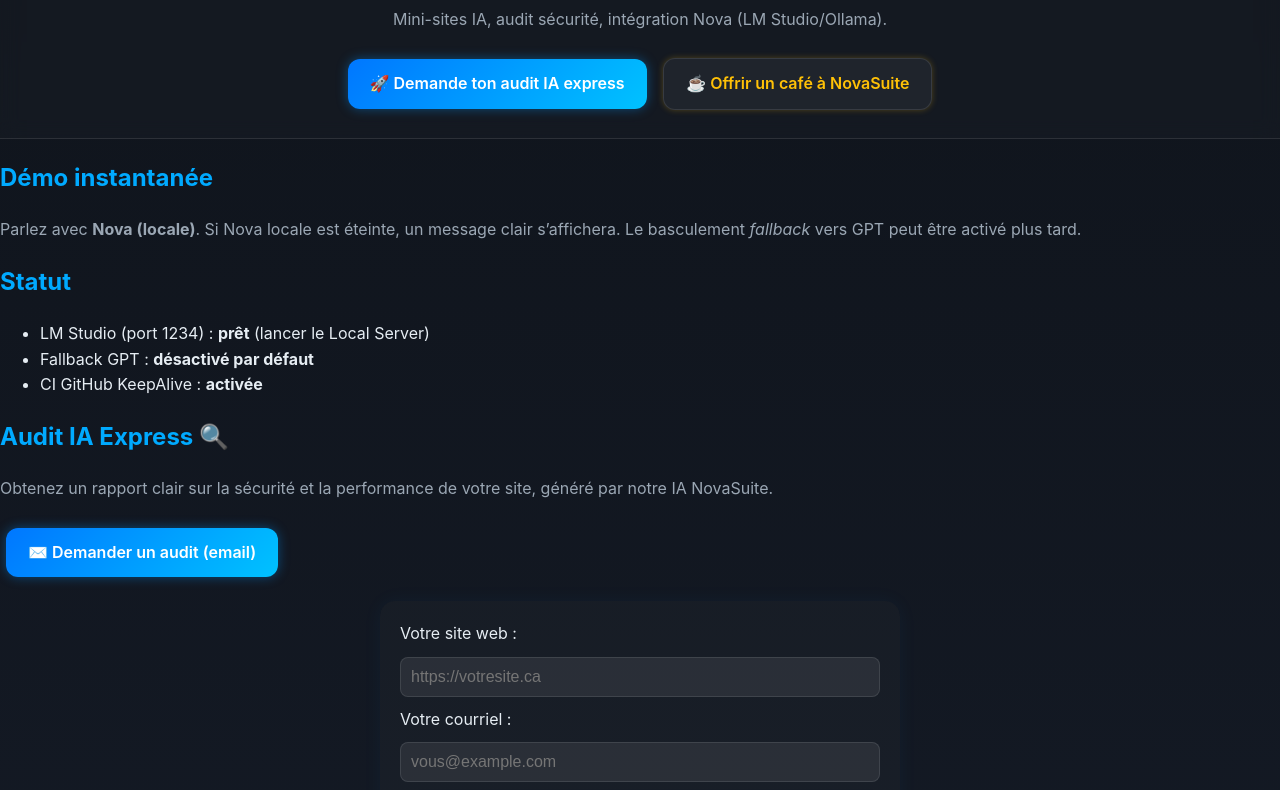
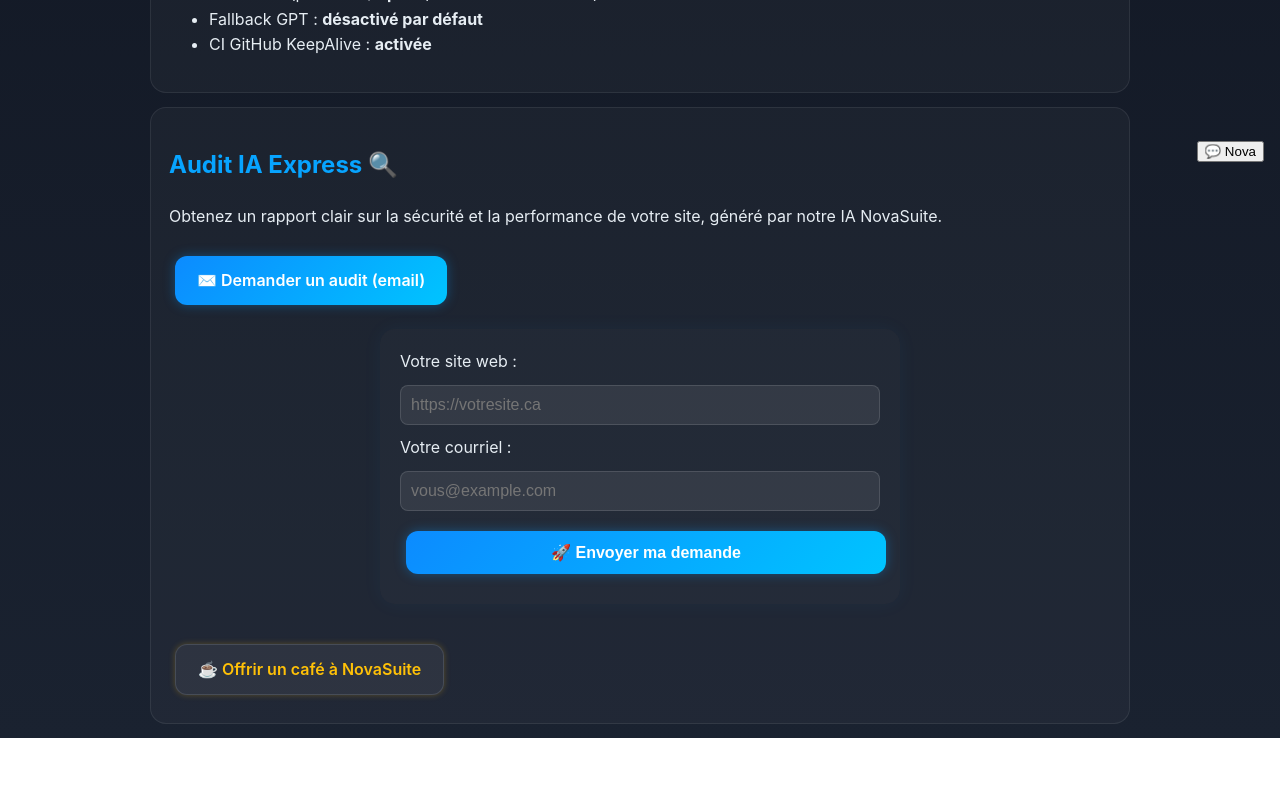
Before and after one commit to yarrowmartin3-prog/portfolio--securite-express, a plain HTML site: page index.html in a window 1280 px wide. Shown: the part 622-1412 px from the top of the page. After the commit the page ends 1360 px from the top, so only its background shows below. Drawn offline with Linux system fonts and the light colour scheme.

Commit message:
Update style.css

```diff
--- a/assets/style.css
+++ b/assets/style.css
@@ -1,149 +1,71 @@
-/* === Thème global NovaSuite === */
-:root {
-  --nova-bg-start: #0d1117;
-  --nova-bg-end: #141a25;
-  --nova-accent: #00aaff;
-  --nova-accent-2: #7df9ff;
-  --nova-text: #e6edf3;
-  --nova-text-dim: #9ba7b4;
-  --nova-btn-gradient: linear-gradient(135deg, #0077ff, #00c2ff);
-  --nova-btn-hover: linear-gradient(135deg, #00c2ff, #0077ff);
+/* === Thème global NovaSuite (clair-sombre doux) === */
+:root{
+  --nova-bg-start:#0f1420;
+  --nova-bg-end:#1a2230;
+  --nova-accent:#07a4ff;
+  --nova-accent-2:#86f0ff;
+  --nova-text:#e6edf3;
+  --nova-text-dim:#9fb0c2;
+  --btn-grad:linear-gradient(135deg,#0c8bff,#00c4ff);
+  --btn-grad-hover:linear-gradient(135deg,#00c4ff,#0c8bff);
 }
 
-/* Arrière-plan global */
-body {
-  background: linear-gradient(180deg, var(--nova-bg-start), var(--nova-bg-end));
-  color: var(--nova-text);
-  font-family: "Inter", "Roboto", sans-serif;
-  margin: 0;
-  padding: 0;
-  line-height: 1.6;
-  overflow-x: hidden;
+html,body{margin:0;padding:0}
+body{
+  background:linear-gradient(180deg,var(--nova-bg-start),var(--nova-bg-end));
+  color:var(--nova-text);
+  font-family:Inter,Roboto,system-ui,-apple-system,Segoe UI,Arial,sans-serif;
+  line-height:1.6;
+  overflow-x:hidden;
 }
 
-/* En-tête et pied de page */
-header, footer {
-  background: rgba(255, 255, 255, 0.02);
-  border-top: 1px solid rgba(255, 255, 255, 0.1);
-  border-bottom: 1px solid rgba(255, 255, 255, 0.1);
-  text-align: center;
-  padding: 18px 0;
-  backdrop-filter: blur(10px);
-}
+.wrap{max-width:980px;margin:0 auto;padding:0 16px}
+.card{background:rgba(255,255,255,.03);border:1px solid rgba(255,255,255,.08);
+  border-radius:16px;padding:18px;margin:14px 0}
+header{background:rgba(255,255,255,.02);border-bottom:1px solid rgba(255,255,255,.1);padding:18px 0;text-align:center;backdrop-filter:blur(10px)}
+header h1{color:var(--nova-accent-2);margin:6px 0 0;font-size:1.9em}
+.lead{color:var(--nova-text-dim)}
+.brand{display:flex;align-items:center;gap:10px;text-decoration:none;color:var(--nova-text)}
+.logo{width:36px;height:36px;border-radius:50%;object-fit:contain}
+.badge{display:inline-block;margin-top:6px;padding:4px 10px;border-radius:999px;background:rgba(255,255,255,.06);border:1px solid rgba(255,255,255,.1);font-size:.85em;color:var(--nova-text-dim)}
 
-header h1 {
-  color: var(--nova-accent-2);
-  font-size: 1.9em;
-  letter-spacing: 1px;
-  margin: 0;
-}
-
-/* Liens généraux */
-a {
-  color: var(--nova-accent);
-  text-decoration: none;
-  transition: all 0.2s ease;
-}
-
-a:hover {
-  color: var(--nova-accent-2);
-  text-shadow: 0 0 8px rgba(0, 194, 255, 0.5);
-}
+.cta-row{display:flex;gap:10px;justify-content:center;flex-wrap:wrap;margin-top:14px}
 
 /* Boutons */
-.btn-primary,
-.btn-secondary {
-  display: inline-block;
-  padding: 12px 22px;
-  border-radius: 12px;
-  text-decoration: none;
-  font-weight: 600;
-  transition: all 0.25s ease-in-out;
-  text-align: center;
-  margin: 10px 6px;
-  cursor: pointer;
+.btn-primary,.btn-secondary{
+  display:inline-block;padding:12px 22px;border-radius:12px;text-decoration:none;
+  font-weight:600;transition:all .25s ease;text-align:center;margin:10px 6px;cursor:pointer
 }
+.btn-primary{background:var(--btn-grad);color:#fff;border:none;box-shadow:0 0 12px rgba(12,155,255,.35)}
+.btn-primary:hover{background:var(--btn-grad-hover);box-shadow:0 0 18px rgba(0,196,255,.55);transform:translateY(-2px)}
+.btn-secondary{background:rgba(255,255,255,.06);color:#ffc107;border:1px solid rgba(255,255,255,.12);box-shadow:0 0 6px rgba(255,193,7,.25)}
+.btn-secondary:hover{background:rgba(255,255,255,.1);color:#ffe58f;transform:translateY(-2px)}
 
-/* Bouton principal (bleu lumineux) */
-.btn-primary {
-  background: var(--nova-btn-gradient);
-  color: white;
-  border: none;
-  box-shadow: 0 0 12px rgba(0, 150, 255, 0.4);
+.audit-form{display:flex;flex-direction:column;gap:10px;background:rgba(255,255,255,.02);
+  padding:20px;border-radius:15px;box-shadow:0 0 20px rgba(0,150,255,.05);max-width:480px;margin:30px auto}
+.audit-form input,.audit-form button{width:100%;box-sizing:border-box;font-size:1em}
+input[type="url"],input[type="email"]{
+  background:rgba(255,255,255,.08);color:var(--nova-text);border:1px solid rgba(255,255,255,.12);
+  border-radius:8px;padding:10px}
+input:focus{outline:none;border-color:var(--nova-accent);box-shadow:0 0 6px rgba(7,164,255,.5)}
+h2,h3{color:var(--nova-accent)}
+
+/* Chat Nova */
+#nova-fab{position:fixed;right:16px;bottom:16px;z-index:2147483647}
+#nova-box{position:fixed;right:16px;bottom:76px;width:min(420px,92vw);height:min(70vh,560px);
+  background:#0f1420;border:1px solid rgba(255,255,255,.12);border-radius:14px;overflow:hidden;
+  box-shadow:0 12px 40px rgba(0,0,0,.5);z-index:2147483647}
+.nova-head{padding:10px 12px;background:#0c111b;border-bottom:1px solid rgba(255,255,255,.12);font-weight:700}
+.nova-log{height:calc(100% - 100px);overflow:auto;padding:12px}
+.nova-bar{display:flex;gap:8px;padding:10px;border-top:1px solid rgba(255,255,255,.12);background:#0f1420}
+#nova-field{flex:1;padding:10px;border-radius:8px;border:1px solid rgba(255,255,255,.2);background:#101a28;color:#e6edf3}
+#nova-send{padding:10px 14px;border-radius:8px;border:1px solid rgba(255,255,255,.2);background:#162335;color:#e6edf3}
+
+/* Masquer d’anciens widgets/boutons éventuels */
+.old-nova,.nova-legacy,.chatbox,.nova,#nova-toggle,.nova-left-btn{display:none !important}
+
+/* Responsive */
+@media (max-width:768px){
+  .btn-primary,.btn-secondary{width:100%;margin:8px 0}
+  header h1{font-size:1.6em}
 }
-
-.btn-primary:hover {
-  background: var(--nova-btn-hover);
-  box-shadow: 0 0 20px rgba(0, 194, 255, 0.6);
-  transform: translateY(-2px);
-}
-
-/* Bouton secondaire (contraste doré sur fond sombre) */
-.btn-secondary {
-  background: rgba(255, 255, 255, 0.05);
-  color: #ffc107;
-  border: 1px solid rgba(255, 255, 255, 0.1);
-  box-shadow: 0 0 6px rgba(255, 193, 7, 0.25);
-}
-
-.btn-secondary:hover {
-  background: rgba(255, 255, 255, 0.1);
-  color: #ffe58f;
-  transform: translateY(-2px);
-}
-
-/* Section formulaire */
-.audit-form {
-  display: flex;
-  flex-direction: column;
-  gap: 10px;
-  background: rgba(255, 255, 255, 0.02);
-  padding: 20px;
-  border-radius: 15px;
-  box-shadow: 0 0 20px rgba(0, 150, 255, 0.05);
-  max-width: 480px;
-  margin: 30px auto;
-}
-
-.audit-form input,
-.audit-form button {
-  width: 100%;
-  box-sizing: border-box;
-  font-size: 1em;
-}
-
-input[type="url"],
-input[type="email"] {
-  background: rgba(255, 255, 255, 0.08);
-  color: var(--nova-text);
-  border: 1px solid rgba(255, 255, 255, 0.1);
-  border-radius: 8px;
-  padding: 10px;
-}
-
-input:focus {
-  outline: none;
-  border-color: var(--nova-accent);
-  box-shadow: 0 0 5px rgba(0, 170, 255, 0.5);
-}
-
-/* Texte et titrage */
-h2, h3 {
-  color: var(--nova-accent);
-}
-
-p {
-  color: var(--nova-text-dim);
-}
-
-/* Responsive mobile */
-@media (max-width: 768px) {
-  .audit-form {
-    padding: 16px;
-  }
-
-  .btn-primary, .btn-secondary {
-    width: 100%;
-    margin: 8px 0;
-  }
-}
```
